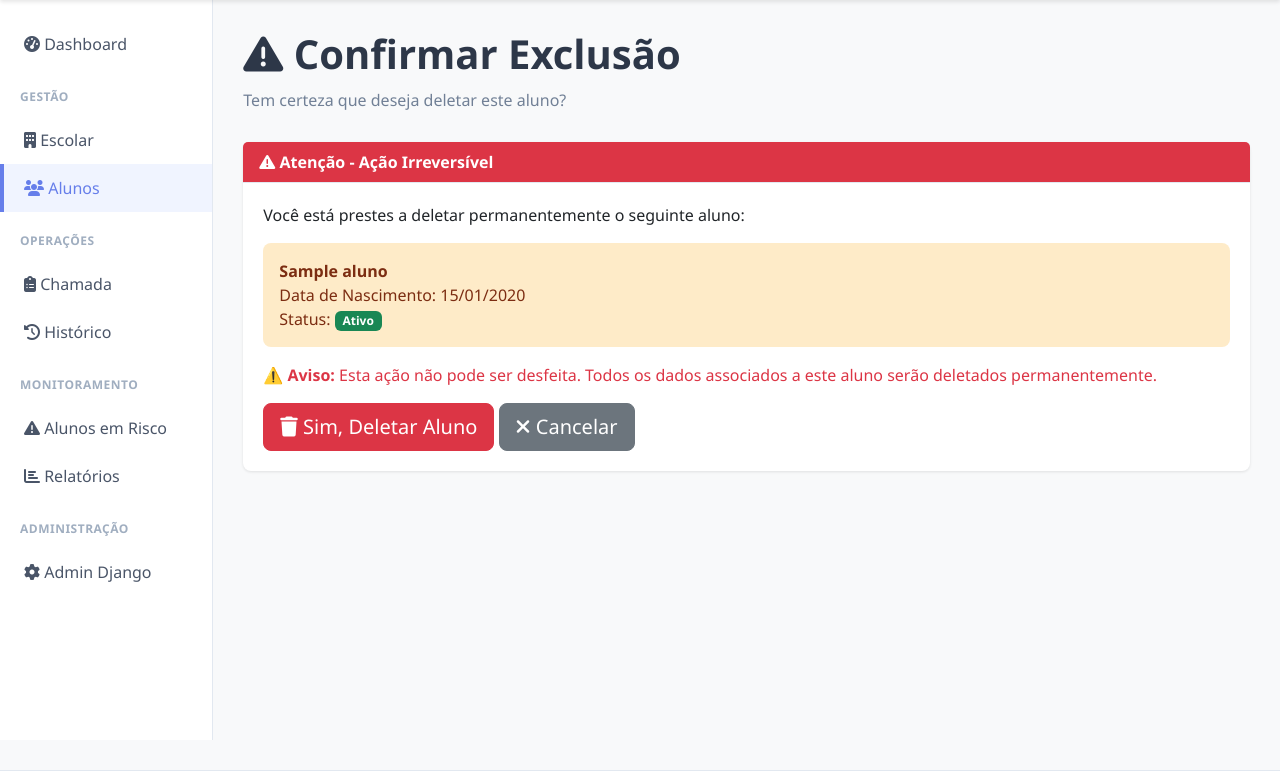
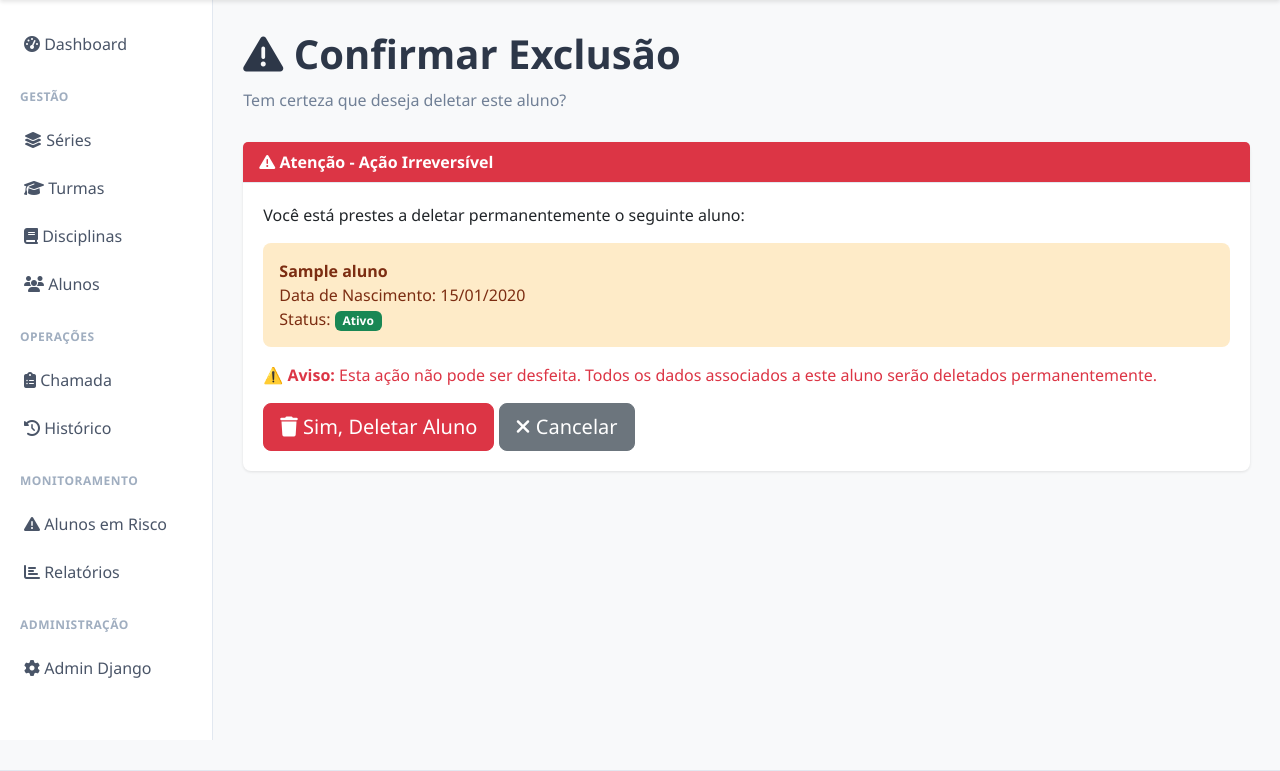
Before and after one commit to lucastatsumi/Atividade-Extensionista-3, a Django app: page /alunos/1/delete/ in a window 1280 px wide. Shown: the part 62-833 px from the top of the page. Run offline with Django 5.2, Linux system fonts and the light colour scheme; a user stored in the database is signed in; tables that the repository leaves empty hold one stand-in row (values such as "Sample post").

Commit message:
Add Turmas and Disciplinas navigation links to sidebar for CRUD operations

```diff
--- a/templates/base.html
+++ b/templates/base.html
@@ -251,10 +251,16 @@
 
                     {% if user.role != 'PROF' %}
                         <div class="nav-section-title">Gestão</div>
-                        <a href="{% url 'escola:serie_list' %}" class="nav-link {% if 'escola' in request.path %}active{% endif %}">
-                            <i class="fas fa-building"></i> Escolar
+                        <a href="{% url 'escola:serie_list' %}" class="nav-link {% if request.resolver_match.url_name == 'serie_list' %}active{% endif %}">
+                            <i class="fas fa-layer-group"></i> Séries
                         </a>
-                        <a href="{% url 'alunos:aluno_list' %}" class="nav-link {% if 'alunos' in request.path %}active{% endif %}">
+                        <a href="{% url 'escola:turma_list' %}" class="nav-link {% if request.resolver_match.url_name == 'turma_list' %}active{% endif %}">
+                            <i class="fas fa-graduation-cap"></i> Turmas
+                        </a>
+                        <a href="{% url 'escola:disciplina_list' %}" class="nav-link {% if request.resolver_match.url_name == 'disciplina_list' %}active{% endif %}">
+                            <i class="fas fa-book"></i> Disciplinas
+                        </a>
+                        <a href="{% url 'alunos:aluno_list' %}" class="nav-link {% if request.resolver_match.url_name == 'aluno_list' %}active{% endif %}">
                             <i class="fas fa-users"></i> Alunos
                         </a>
                     {% endif %}
```
